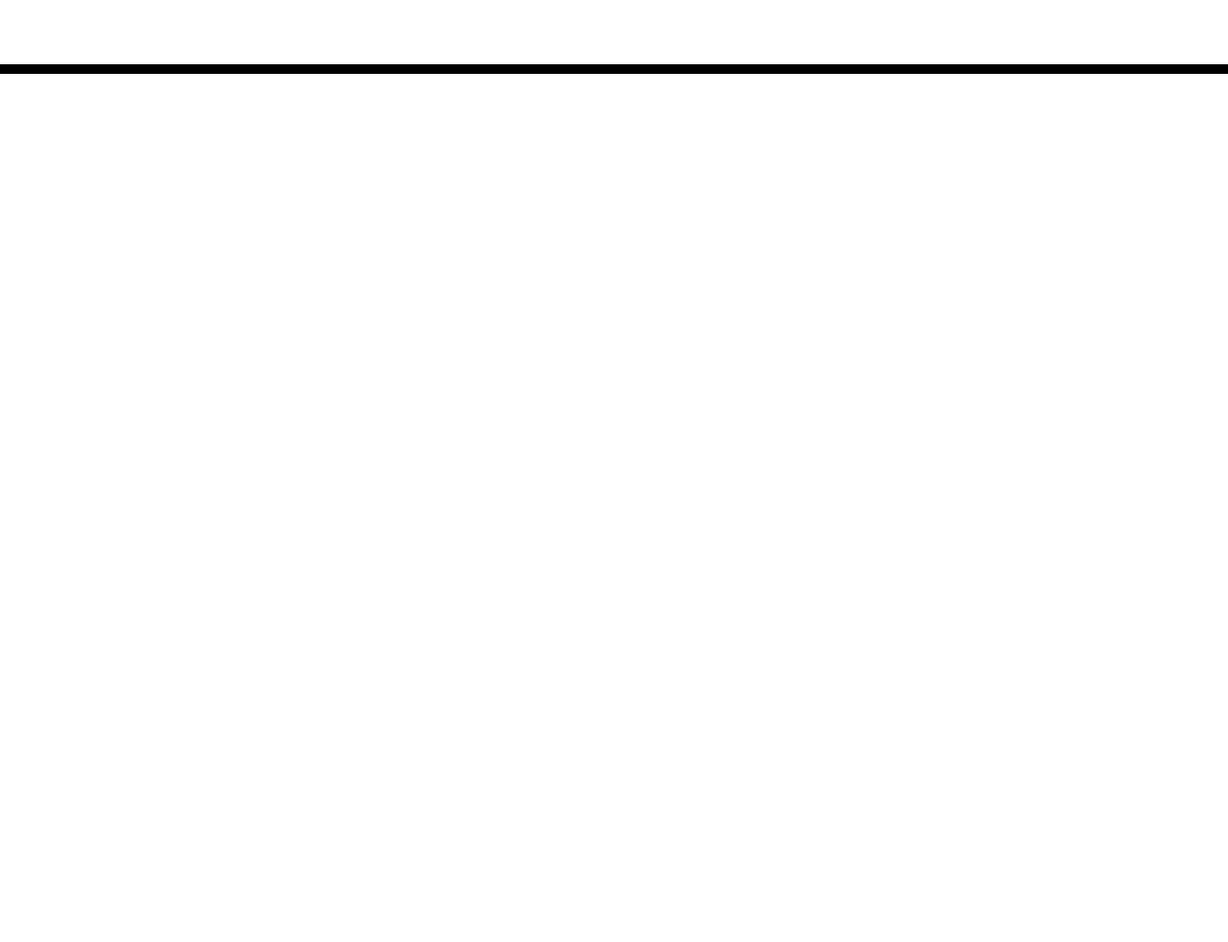
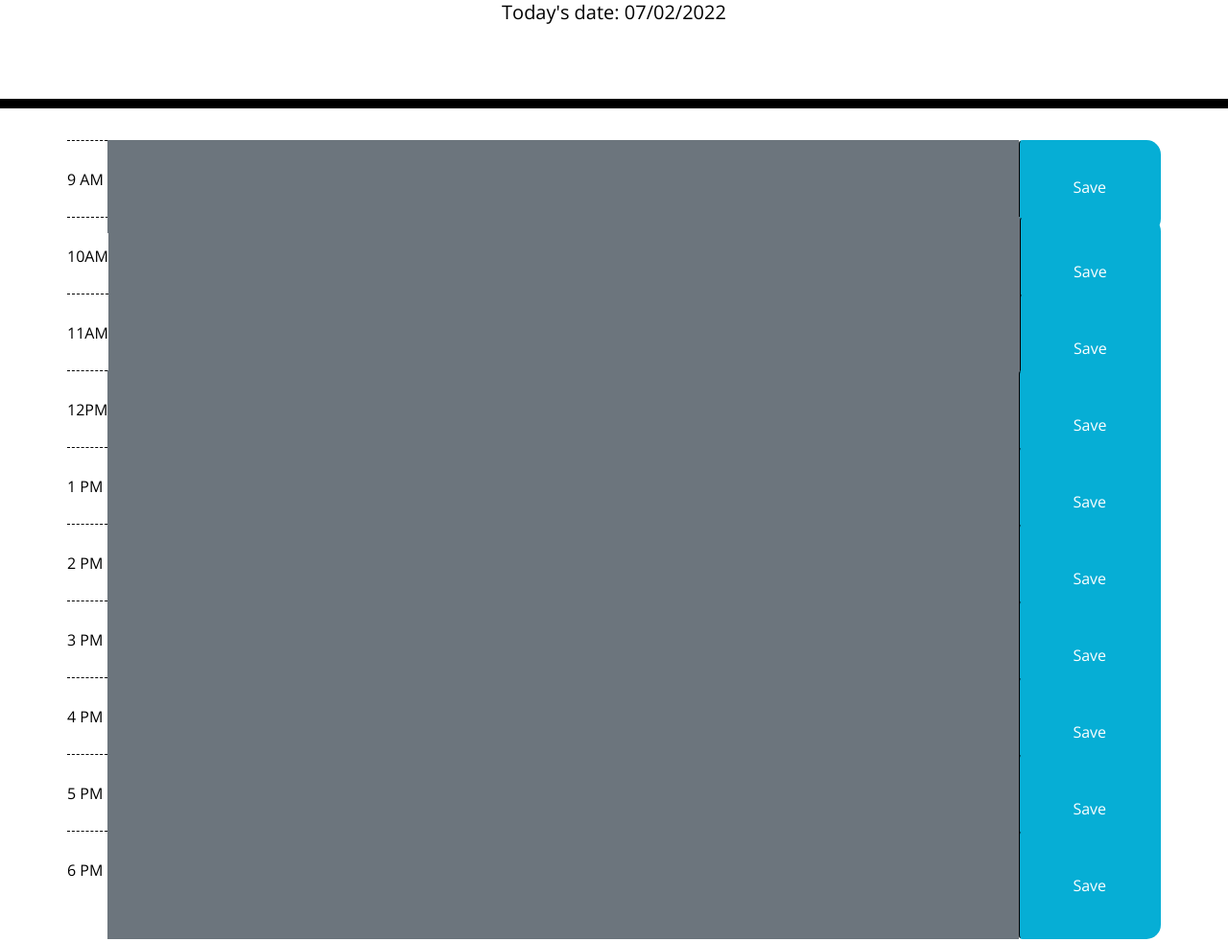
Before and after one commit to RayWillie/scheduleyourday, a plain HTML site: page index.html in a window 1280 px wide. Shown: the part 191-1173 px from the top of the page at 96% size. Before the commit the page ends 800 px from the top, so only its background shows below. Drawn offline with nearby package versions, Linux system fonts and the light colour scheme; files that its build step writes are made by us from their sources.

Commit message:
added html time blocks and started script

```diff
--- /dev/null
+++ b/assets/js/script.js
@@ -0,0 +1,19 @@
+var tasks = {
+    timeblock: "",
+    description: "",
+};
+// invoke current date to DOM
+var currDate = moment().format("DD/MM/YYYY");
+$("#currentDay").text( "Today's date: " + currDate );
+
+function addTasks() {
+    var taskAdd = "";
+
+    $(".tasks").on( "click", );
+
+    console.log();
+}
+function saveTask() {
+
+}
+addTasks();
--- a/index.html
+++ b/index.html
@@ -18,7 +18,7 @@
       href="https://fonts.googleapis.com/css?family=Open+Sans&display=swap"
       rel="stylesheet"
     />
-    <link rel="stylesheet" href="style.css" />
+    <link rel="stylesheet" href="./assets/css/style.css" />
     <title>Work Day Scheduler</title>
   </head>
 
@@ -28,11 +28,119 @@
       <p class="lead">A simple calendar app for scheduling your work day</p>
       <p id="currentDay" class="lead"></p>
     </header>
-    <div class="container">
+
+    <div class="container flex align-items-center">
       <!-- Timeblocks go here -->
+
+      <div class="row time-blocks">
+        <div class="hour">
+          <p class="hours">9 AM</p>
+        </div>
+        <text id="tasks" class="description col-10 bg-secondary text-start text-wrap "></text>
+        <button type="button" class="btn saveBtn col">Save</button>
+      </div>
+
+      <!-- 2nd hour-->
+
+      <div class="row time-blocks">
+        <div class="hour">
+          <p class="hours">10AM
+          </p>
+        </div>
+        <text id="tasks" class="description col-10 bg-secondary text-start text-wrap "></text>
+        <button type="button" class="btn saveBtn col">Save</button>
+      </div>
+
+      <!-- 3rd hour -->
+
+      <div class="row time-blocks">
+        <div class="hour">
+          <p class="hours">11AM
+          </p>
+        </div>
+        <text id="tasks" class="description col-10 bg-secondary text-start text-wrap "></text>
+        <button type="button" class="btn saveBtn col">Save</button>
+      </div>
+
+      <!-- 4th hour -->
+
+      <div class="row time-blocks">
+        <div class="hour">
+          <p class="hours">12PM
+          </p>
+        </div>
+        <text id="tasks" class="description col-10 bg-secondary text-start text-wrap "></text>
+        <button type="button" class="btn saveBtn col">Save</button>
+      </div>
+
+      <!-- 5th hour -->
+
+      <div class="row time-blocks">
+        <div class="hour">
+          <p class="hours">1 PM
+          </p>
+        </div>
+        <text id="tasks" class="description col-10 bg-secondary text-start text-wrap "></text>
+        <button type="button" class="btn saveBtn col">Save</button>
+      </div>
+
+      <!-- 6th hour -->
+
+      <div class="row time-blocks">
+        <div class="hour">
+          <p class="hours">2 PM
+          </p>
+        </div>
+        <text id="tasks" class="description col-10 bg-secondary text-start text-wrap "></text>
+        <button type="button" class="btn saveBtn col">Save</button>
+      </div>
+
+      <!-- 7th hour -->
+
+      <div class="row time-blocks">
+        <div class="hour">
+          <p class="hours">3 PM
+          </p>
+        </div>
+        <text id="tasks" class="description col-10 bg-secondary text-start text-wrap "></text>
+        <button type="button" class="btn saveBtn col">Save</button>
+      </div>
+
+      <!-- 8th hour -->
+
+      <div class="row time-blocks">
+        <div class="hour">
+          <p class="hours">4 PM
+          </p>
+        </div>
+        <text id="tasks" class="description col-10 bg-secondary text-start text-wrap "></text>
+        <button type="button" class="btn saveBtn col">Save</button>
+      </div>
+
+      <!-- 9th hour -->
+
+      <div class="row time-blocks">
+        <div class="hour">
+          <p class="hours">5 PM
+          </p>
+        </div>
+        <text id="tasks" class="description col-10 bg-secondary text-start text-wrap "></text>
+        <button type="button" class="btn saveBtn col">Save</button>
+      </div>
+
+      <!-- 10th hour -->
+
+      <div class="row time-blocks">
+        <div class="hour">
+          <p class="hours">6 PM
+          </p>
+        </div>
+        <text id="tasks" class="description col-10 bg-secondary text-start text-wrap "></text>
+        <button type="button" class="btn saveBtn col">Save</button>
+      </div>
     </div>
-
     <script src="https://code.jquery.com/jquery-3.4.1.min.js"></script>
     <script src="https://cdnjs.cloudflare.com/ajax/libs/moment.js/2.24.0/moment.min.js"></script>
+    <script src="./assets/js/script.js"></script>
   </body>
 </html>
```
